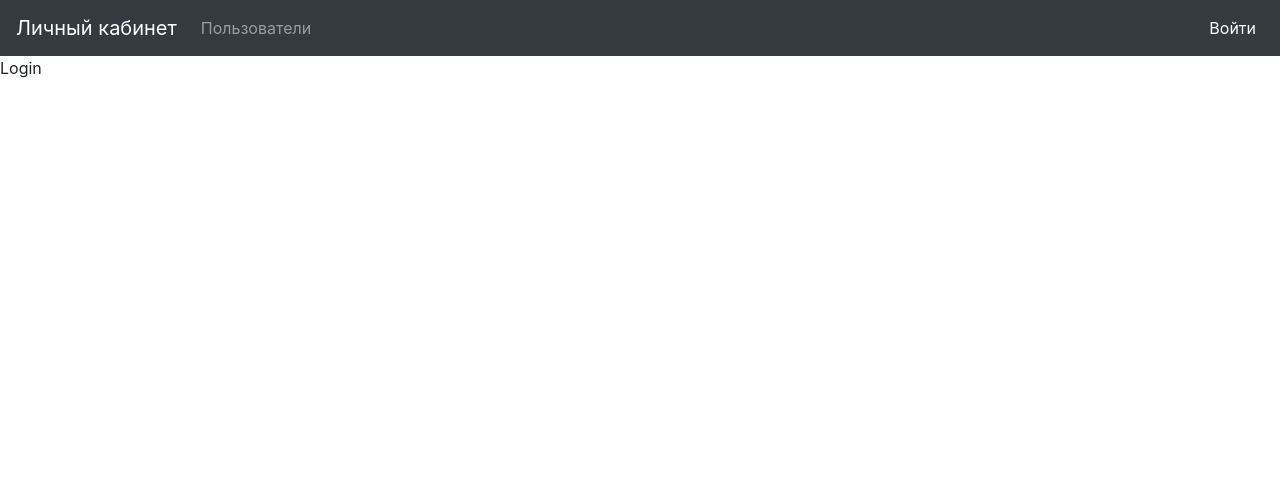
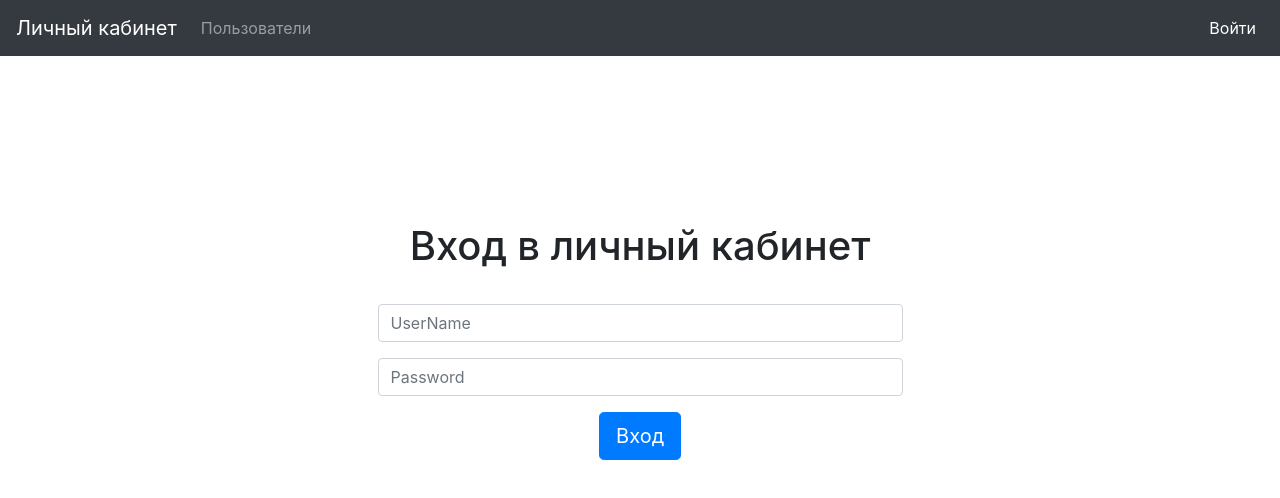
Before and after one commit to MrShurov/ReactSpt, a React (Create React App) app: page /login in a window 1280 px wide. Shown: the top 498 px of the page. Built offline with nearby package versions, Linux system fonts and the light colour scheme.

Commit message:
feat: login

```diff
--- a/src/components/SptLogin/SptLogin.scss
+++ b/src/components/SptLogin/SptLogin.scss
@@ -0,0 +1,6 @@
+.container {
+  margin-top: 13%;
+}
+.text-center{
+  margin-bottom: 3%;
+}
--- a/src/components/SptLogin/SptLogin.tsx
+++ b/src/components/SptLogin/SptLogin.tsx
@@ -3,9 +3,29 @@ import './SptLogin.css';
 
 
 export default class SptLogin extends React.Component {
+
     public render() {
         return (
-            <div>Login</div>
+            <div className="container">
+                <form action="http://localhost:8080/login" method="post">
+                    <h1 className="text-center">Вход в личный кабинет</h1>
+                    <div className="form-group d-flex flex-row justify-content-center">
+                        <div className="col-6">
+                            <input className="form-control" type="text" name="username" id="username"
+                                   placeholder="UserName"/>
+                        </div>
+                    </div>
+                    <div className="form-group d-flex flex-row justify-content-center">
+                        <div className="col-6">
+                            <input className="form-control" type="password" name="password" id="password"
+                                   placeholder="Password"/>
+                        </div>
+                    </div>
+                    <div className="d-flex flex-row justify-content-center">
+                        <input type="submit" className="btn btn-lg btn-primary" value="Вход"/>
+                    </div>
+                </form>
+            </div>
         );
     }
 }
```
